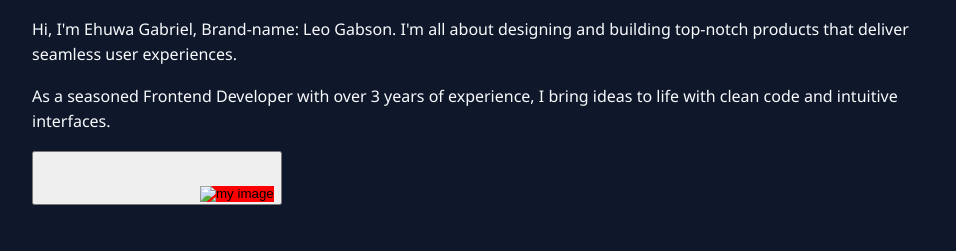
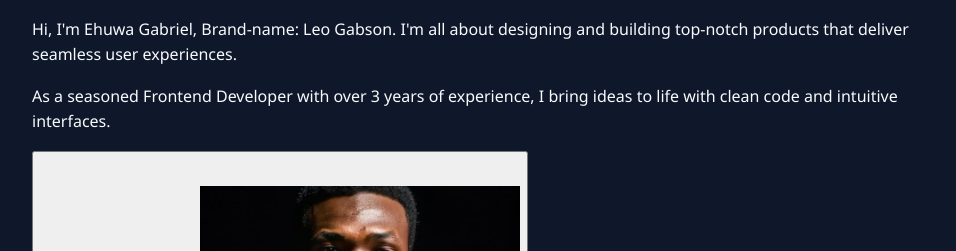
Before and after one commit to Leogabson/Gabriel-Portfolio-, a plain HTML site: page index.html in a window 1280 px wide. Shown: the part 1267-1518 px from the top of the page, without its empty margins (158-1114 px from the left). Drawn offline with nearby package versions, Linux system fonts and the light colour scheme.

Commit message:
Update index.html

```diff
--- a/index.html
+++ b/index.html
@@ -48,7 +48,7 @@
         As a seasoned Frontend Developer with over 3 years of experience, I bring
         ideas to life with clean code and intuitive interfaces.
       </p>
-      <button class="my-image-button"><img class="my-image" src="images/my-image.jpg" alt="my image" /></button>
+      <button class="my-image-button"><img class="my-image" src="my-image.jpg" alt="my image" /></button>
     </section>
 
     <section class="logo-slider">
```
